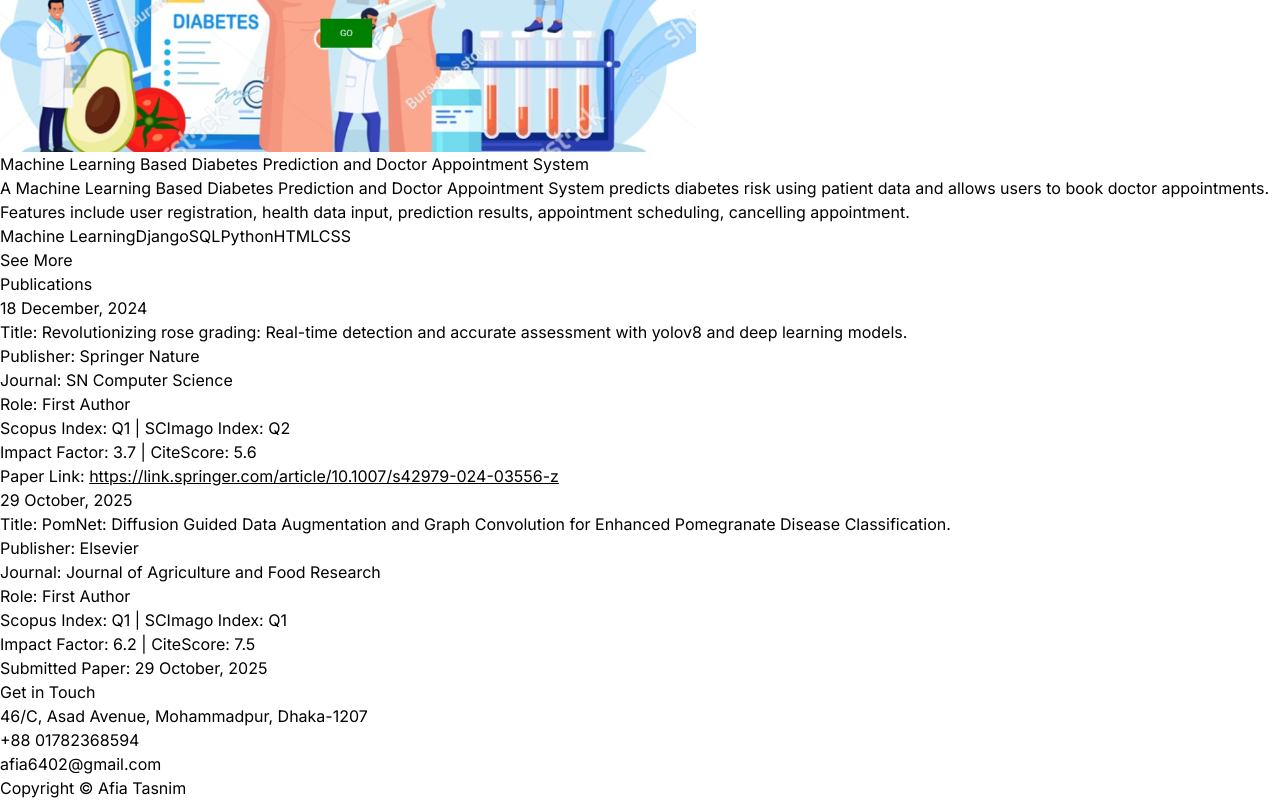
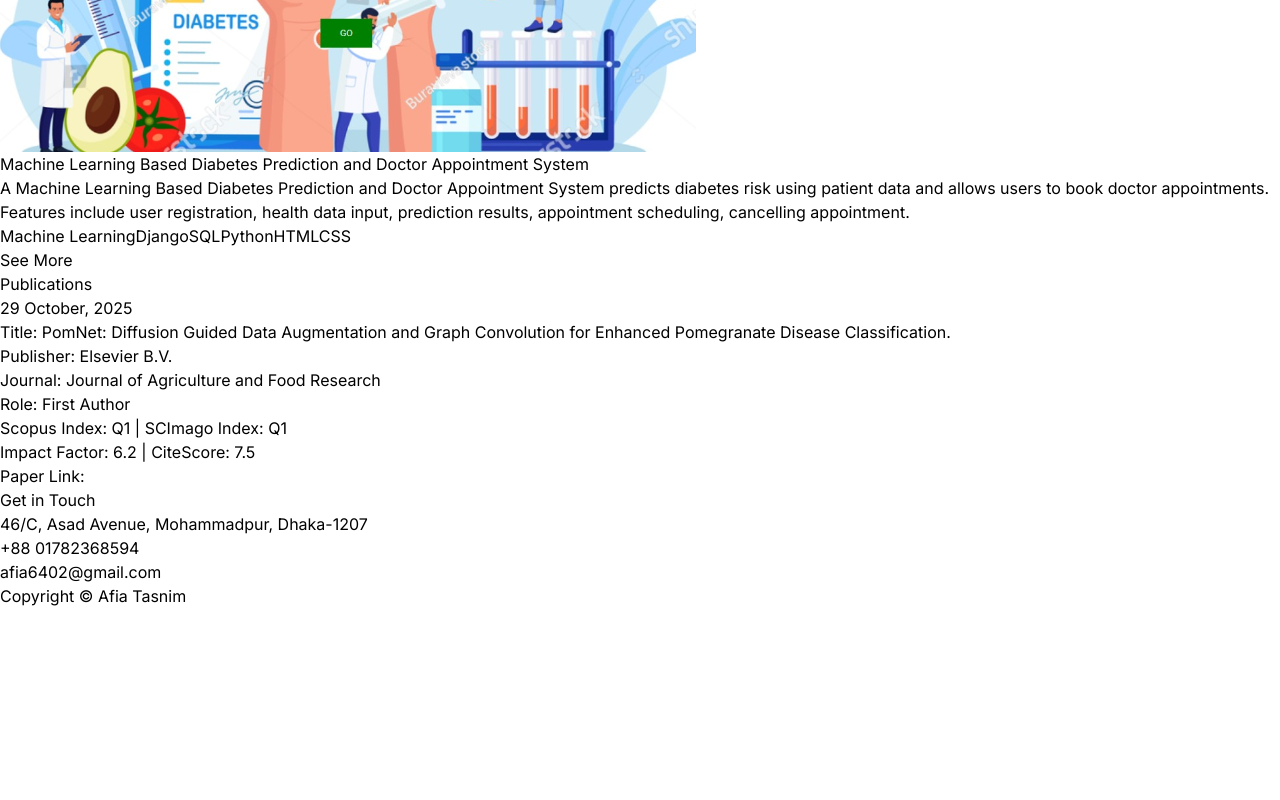
Before and after one commit to afia25/My-Portfolio-Final, a React (Vite) app: page / in a window 1280 px wide. Shown: the part 7122-7922 px from the top of the page. After the commit the page ends 7730 px from the top, so only its background shows below. Built offline with nearby package versions, Linux system fonts and the light colour scheme.

Commit message:
Update index.js

```diff
--- a/src/constants/index.js
+++ b/src/constants/index.js
@@ -24,20 +24,20 @@ export const EXPERIENCES = [
 ];
 
 export const PUBLICATIONS = [
-  {
-    year: "18 December, 2024",
-    description: `Revolutionizing rose grading: Real-time detection and accurate assessment with yolov8 and deep learning models.`,
-    publisher: "Springer Nature",
-    journal: "SN Computer Science",
-    role: "First Author",
-    scopus_index: "Q1 | SCImago Index: Q2",
-    impact_factor: "3.7 | CiteScore: 5.6",
-    link: "https://link.springer.com/article/10.1007/s42979-024-03556-z"
-  },
+  //{
+    //year: "18 December, 2024",
+    //description: `Revolutionizing rose grading: Real-time detection and accurate assessment with yolov8 and deep learning models.`,
+    //publisher: "Springer Nature",
+    //journal: "SN Computer Science",
+    //role: "First Author",
+    //scopus_index: "Q1 | SCImago Index: Q2",
+    //impact_factor: "3.7 | CiteScore: 5.6",
+    //link: "https://link.springer.com/article/10.1007/s42979-024-03556-z"
+  //},
   {
     year: "29 October, 2025",
     description: `PomNet: Diffusion Guided Data Augmentation and Graph Convolution for Enhanced Pomegranate Disease Classification.`,
-    publisher: "Elsevier",
+    publisher: "Elsevier B.V.",
     journal: "Journal of Agriculture and Food Research",
     role: "First Author",
     scopus_index: "Q1 | SCImago Index: Q1",
```
